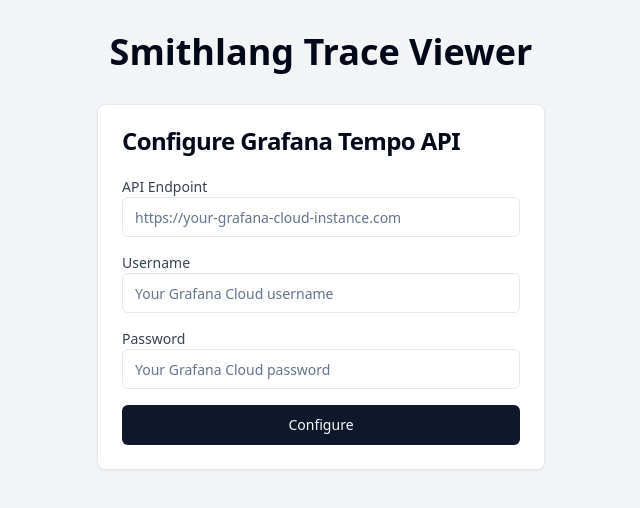
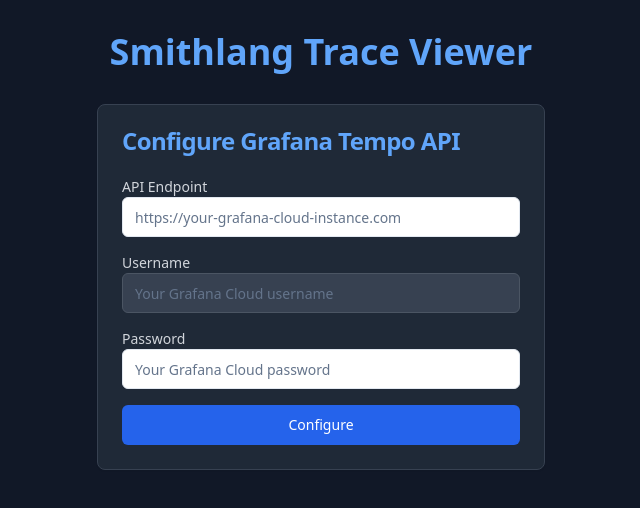
Before and after one commit to GPT-Engineer-App/smithlang, a React (Vite) app: page / in a window 1280 px wide. Shown: the top 508 px of the page, without its empty margins (319-959 px from the left). Built offline with nearby package versions, Linux system fonts and the light colour scheme.

Commit message:
Improve styling consistency
Updated the styling of components to enhance visual consistency throughout the application. Adjustments were made to align with the desired design aesthetics.
[skip gpt_engineer]

```diff
--- a/src/components/TracesTable.jsx
+++ b/src/components/TracesTable.jsx
@@ -73,15 +73,15 @@ const TracesTable = ({ apiEndpoint, username, password }) => {
 };
 
 const renderTracesTable = (traces, isMockData) => (
-  <Card>
+  <Card className="bg-gray-800 border-gray-700">
     <CardHeader>
-      <CardTitle>
-        Traces {isMockData && <span className="text-sm font-normal text-muted-foreground">(Mock Data)</span>}
+      <CardTitle className="text-blue-400">
+        Traces {isMockData && <span className="text-sm font-normal text-gray-400">(Mock Data)</span>}
       </CardTitle>
     </CardHeader>
     <CardContent>
       {isMockData && (
-        <Alert className="mb-4">
+        <Alert className="mb-4 bg-yellow-900 border-yellow-800 text-yellow-100">
           <AlertCircle className="h-4 w-4" />
           <AlertTitle>Using Mock Data</AlertTitle>
           <AlertDescription>
@@ -91,18 +91,18 @@ const renderTracesTable = (traces, isMockData) => (
       )}
       <Table>
         <TableHeader>
-          <TableRow>
-            <TableHead>Trace ID</TableHead>
-            <TableHead>Prompt</TableHead>
-            <TableHead>Completion</TableHead>
+          <TableRow className="border-b border-gray-700">
+            <TableHead className="text-gray-300">Trace ID</TableHead>
+            <TableHead className="text-gray-300">Prompt</TableHead>
+            <TableHead className="text-gray-300">Completion</TableHead>
           </TableRow>
         </TableHeader>
         <TableBody>
           {traces.map((trace) => (
-            <TableRow key={trace.traceID}>
-              <TableCell>{trace.traceID}</TableCell>
-              <TableCell>{trace.spanSets[0].attributes['.gen_ai.prompt.1.content']}</TableCell>
-              <TableCell>{trace.spanSets[0].attributes['.gen_ai.completion.0.content']}</TableCell>
+            <TableRow key={trace.traceID} className="border-b border-gray-700">
+              <TableCell className="text-gray-300">{trace.traceID}</TableCell>
+              <TableCell className="text-gray-300">{trace.spanSets[0].attributes['.gen_ai.prompt.1.content']}</TableCell>
+              <TableCell className="text-gray-300">{trace.spanSets[0].attributes['.gen_ai.completion.0.content']}</TableCell>
             </TableRow>
           ))}
         </TableBody>
--- a/src/pages/Index.jsx
+++ b/src/pages/Index.jsx
@@ -48,17 +48,17 @@ const Index = () => {
   };
 
   return (
-    <div className="min-h-screen p-8 bg-gray-100">
-      <h1 className="text-4xl font-bold mb-8 text-center">Smithlang Trace Viewer</h1>
+    <div className="min-h-screen p-8 bg-gray-900 text-gray-100">
+      <h1 className="text-4xl font-bold mb-8 text-center text-blue-400">Smithlang Trace Viewer</h1>
       {!isConfigured ? (
-        <Card className="max-w-md mx-auto">
+        <Card className="max-w-md mx-auto bg-gray-800 border-gray-700">
           <CardHeader>
-            <CardTitle>Configure Grafana Tempo API</CardTitle>
+            <CardTitle className="text-blue-400">Configure Grafana Tempo API</CardTitle>
           </CardHeader>
           <CardContent>
             <form onSubmit={handleSubmit} className="space-y-4">
               <div>
-                <label htmlFor="apiEndpoint" className="block text-sm font-medium text-gray-700">API Endpoint</label>
+                <label htmlFor="apiEndpoint" className="block text-sm font-medium text-gray-300">API Endpoint</label>
                 <Input
                   id="apiEndpoint"
                   type="text"
@@ -69,7 +69,7 @@ const Index = () => {
                 />
               </div>
               <div>
-                <label htmlFor="username" className="block text-sm font-medium text-gray-700">Username</label>
+                <label htmlFor="username" className="block text-sm font-medium text-gray-300">Username</label>
                 <Input
                   id="username"
                   type="text"
@@ -77,10 +77,11 @@ const Index = () => {
                   onChange={(e) => setUsername(e.target.value)}
                   placeholder="Your Grafana Cloud username"
                   required
+                  className="bg-gray-700 text-gray-100 border-gray-600"
                 />
               </div>
               <div>
-                <label htmlFor="password" className="block text-sm font-medium text-gray-700">Password</label>
+                <label htmlFor="password" className="block text-sm font-medium text-gray-300">Password</label>
                 <Input
                   id="password"
                   type="password"
@@ -95,13 +96,13 @@ const Index = () => {
                   <AlertDescription>{error}</AlertDescription>
                 </Alert>
               )}
-              <Button type="submit" className="w-full">Configure</Button>
+              <Button type="submit" className="w-full bg-blue-600 hover:bg-blue-700 text-white">Configure</Button>
             </form>
           </CardContent>
         </Card>
       ) : (
         <>
-          <Button onClick={handleReset} className="mb-4">Reset Configuration</Button>
+          <Button onClick={handleReset} className="mb-4 bg-red-600 hover:bg-red-700 text-white">Reset Configuration</Button>
           <TracesTable apiEndpoint={apiEndpoint} username={username} password={password} />
         </>
       )}
```
